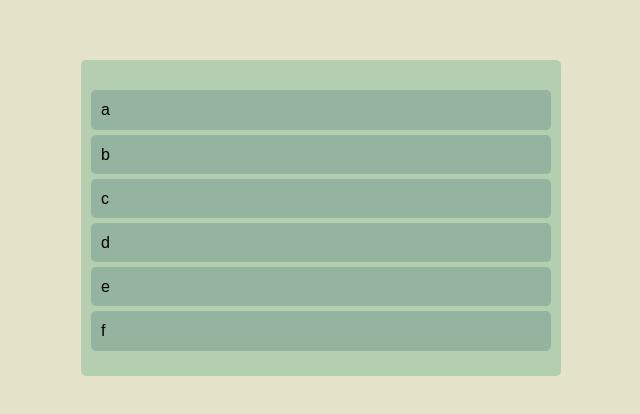
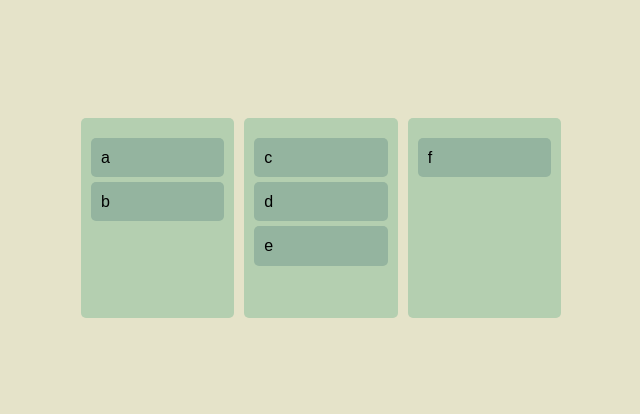
Before and after one commit to chaeikim-tech/trello_clone, a React (Create React App) app: page / in a window 1280 px wide. Shown: the part 182-596 px from the top of the page, without its empty margins (319-959 px from the left). Built offline with nearby package versions, Linux system fonts and the light colour scheme.

Commit message:
Create multiple boards

```diff
--- a/src/App.tsx
+++ b/src/App.tsx
@@ -1,9 +1,8 @@
-import React from "react";
-import { DragDropContext, Droppable, DropResult } from "react-beautiful-dnd";
+import { DragDropContext, DropResult } from "react-beautiful-dnd";
 import { useRecoilState } from 'recoil';
 import styled from 'styled-components';
 import { toDoState } from "./atoms";
-import DraggableCard from "./Components/DraggableCard";
+import Board from "./Components/Board";
 
 const Wrapper = styled.div`
     display: flex;
@@ -19,16 +18,10 @@ const Wrapper = styled.div`
 const Boards = styled.div`
   display: grid;
   width: 100%;
-  grid-template-columns: repeat(1, 1fr);
+  gap: 10px;
+  grid-template-columns: repeat(3, 1fr);
 `;
 
-const Board = styled.div`
-  padding: 20px 10px;
-  padding-top: 30px;
-  background-color: ${(props) => props.theme.boardColor};
-  border-radius: 5px;
-  min-height: 200px;
-`;
 
 
 
@@ -36,31 +29,22 @@ function App() {
     const [ toDos, setToDos ] = useRecoilState(toDoState);
     const onDragEnd = ({ draggableId, destination, source } : DropResult) => {
         if(!destination) return;
-        setToDos((oldToDos) => {
+        /* setToDos((oldToDos) => {
             const toDosCopy = [...oldToDos];
             // 1) Delete item on source.index
             toDosCopy.splice(source.index, 1);
             // 2) Put back the item on the destination.index
             toDosCopy.splice(destination?.index, 0, draggableId);
             return toDosCopy;
-        })
+        }) */
     };
     return(
         <DragDropContext onDragEnd={onDragEnd}>
         <Wrapper>
             <Boards>
-                <Droppable droppableId='one'>
-                    {(magic) => (
-                        <Board ref={magic.innerRef} {...magic.droppableProps}>
-                            {toDos.map((toDo, index) => (
-                                <DraggableCard key={toDo} index={index} toDo={toDo} />
-                            ))}
-                            {magic.placeholder}
-                            {/* 'magic.placeholder' Draggable을 드래그할 때 Droppable 리스트가 작아지는 것을 방지 */}
-                        </Board>
-                    )}
-                    {/* Droppable의 children은 함수여야 함. */}
-                </Droppable>
+                {Object.keys(toDos).map((boardId) => (
+                    <Board boardId={boardId} key={boardId} toDos={toDos[boardId]} />
+                ))}
             </Boards>
         </Wrapper>
     </DragDropContext>
--- /dev/null
+++ b/src/Components/Board.tsx
@@ -0,0 +1,33 @@
+import { Droppable } from "react-beautiful-dnd";
+import styled from "styled-components";
+import DraggableCard from "./DraggableCard";
+
+const Wrapper = styled.div`
+  padding: 20px 10px;
+  background-color: ${(props) => props.theme.boardColor};
+  border-radius: 5px;
+  min-height: 200px;
+`;
+
+interface IBoardProps {
+  toDos: string[];
+  boardId: string;
+}
+
+function Board({ toDos, boardId }: IBoardProps) {
+  return (
+    <Droppable droppableId={boardId}>
+      {(magic) => (
+        <Wrapper ref={magic.innerRef} {...magic.droppableProps}>
+          {toDos.map((toDo, index) => (
+            <DraggableCard key={toDo} index={index} toDo={toDo} />
+          ))}
+          {magic.placeholder}
+          {/* 'magic.placeholder' Draggable을 드래그할 때 Droppable 리스트가 작아지는 것을 방지 */}
+        </Wrapper>
+      )}
+    {/* Droppable의 children은 함수여야 함. */}
+    </Droppable>
+  );
+}
+export default Board;
--- a/src/Components/DraggableCard.tsx
+++ b/src/Components/DraggableCard.tsx
@@ -16,7 +16,7 @@ interface IDragabbleCardProps {
 
 function DraggableCard({ toDo, index }:IDragabbleCardProps ) {
     return(
-        <Draggable key={toDo} draggableId={toDo} index={index}>
+        <Draggable draggableId={toDo} index={index}>
         {/* key에 item의 index가 포함되면 안됨. 일반적으로 draggableId를 key로 사용  */}
             {(magic) => (
                 <Card ref={magic.innerRef} {...magic.dragHandleProps} {...magic.draggableProps}>
--- a/src/atoms.tsx
+++ b/src/atoms.tsx
@@ -1,6 +1,14 @@
 import { atom } from "recoil";
 
-export const toDoState  = atom({
+interface IToDoState{
+  [key: string]: string[];
+}
+
+export const toDoState = atom<IToDoState>({
   key: "toDo",
-  default: ["a", "b", "c", "d", "e", "f"],
+  default: {
+    to_do: ["a", "b"],
+    doing: ["c", "d", "e"],
+    done: ["f"],
+  },
 });
```
